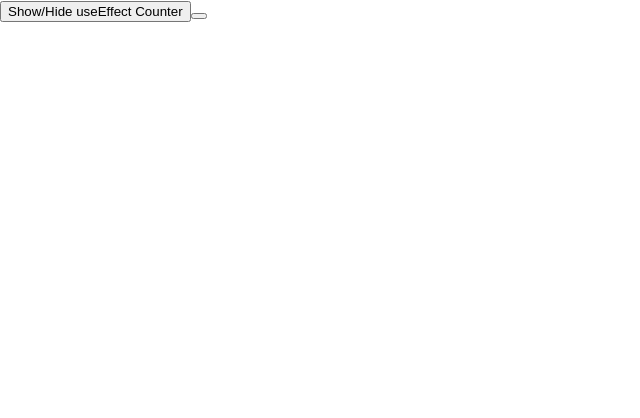
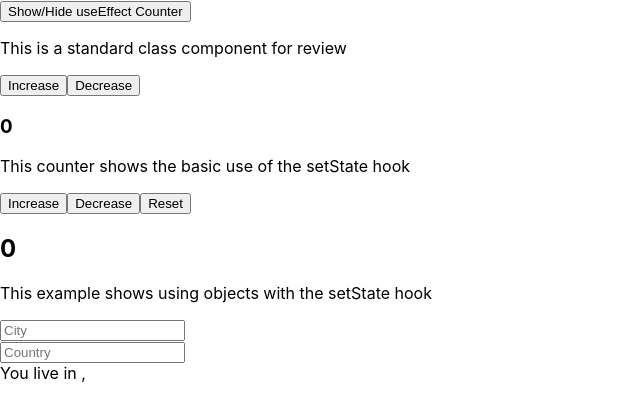
Before and after one commit to 1-8192/hooks-practice, a React (Create React App) app: page / in a window 1280 px wide. Shown: the top 418 px of the page, without its empty margins (0-640 px from the left). Built offline with nearby package versions, Linux system fonts and the light colour scheme.

Commit message:
custom hooks practice

```diff
--- a/src/App.js
+++ b/src/App.js
@@ -19,11 +19,11 @@ function App() {
         <button onClick={()=>{setVisible(!visible)}}>
           Show/Hide useEffect Counter
         </button>
-        {/* <ComponentClass />
+        <ComponentClass />
         <ClickCounter />
-        <ObjectState /> */}
-        { visible && <ClickCounterUseEffect /> }
-        <ContextButton />
+        <ObjectState />
+        {/* { visible && <ClickCounterUseEffect /> }
+        <ContextButton /> */}
       </div>
     </NameContext.Provider>
   );
--- a/src/ClickCounter.js
+++ b/src/ClickCounter.js
@@ -1,14 +1,26 @@
 import React, {useState} from 'react'
+
+//using custom hook for component business logic. Returning values in an object for component to use
+function useCounter(startingValue) {
+  //takes initial state as argument, returns that value as first element in array. 2nd value is function to update state value. Cannot invoke useState within conditional. Can assign values using ES6 destructuring. Value that corresponds to function will be update function name.
+  const [count, setCount] = useState(startingValue)
+
+  //onclick is calling the update function declared for the hooks
+  const handleIncreaseClick = () => setCount(count + 1)
+  const handleDecreaseClick = () => setCount(count - 1)
+  const handleResetClick = () => setCount(0)
+
+  return {
+    count,
+    handleIncreaseClick,
+    handleDecreaseClick,
+    handleResetClick
+  }
+}
 
 function ClickCounter() {
 
-    //takes initial state as argument, returns that value as first element in array. 2nd value is function to update state value. Cannot invoke useState within conditional. Can assign values using ES6 destructuring. Value that corresponds to function will be update function name.
-    const [count, setCount] = useState(0)
-
-    //onclick is calling the update function declared for the hooks
-    const handleIncreaseClick = () => setCount(count + 1)
-    const handleDecreaseClick = () => setCount(count - 1)
-    const handleResetClick = () => setCount(0)
+    const {count, handleIncreaseClick, handleDecreaseClick, handleResetClick } = useCounter(0)
 
     return (
       <div>
--- a/src/ClickCounterUseEffect.js
+++ b/src/ClickCounterUseEffect.js
@@ -5,7 +5,6 @@ function ClickCounterUseEffect() {
     //takes initial state as argument, returns that value as first element in array. 2nd value is function to update state value. Cannot invoke useState within conditional. Can assign values using ES6 destructuring. Value that corresponds to function will be update function name.
     const [count, setCount] = useState(0)
     const [color, setColor] = useState('salmon')
-    const [userText, setUserText] = useState('')
 
     //onclick is calling the update function declared for the hooks
     const handleIncreaseClick = () => setCount(count + 1)
@@ -18,22 +17,7 @@ function ClickCounterUseEffect() {
       }
     }
 
-    function handleUserKeyPress(event) {
-      const { key, keyCode } = event
-      if (keyCode === 32 || keyCode >= 65 && keyCode <= 90) {
-        setUserText(`${userText}${key}`)
-      }
-    }
-
-    //runs the function passed in everytime the component renders or re-renders. The return function clears everything setup on subsequent renders. The second argument (empty array) makes it so first function only runs on mounting and return function only runs on unmounting, not every render. If array is not empty, useEffect only runs when specified state value changes
-    useEffect(() => {
-      window.addEventListener('keydown', handleUserKeyPress)
-
-      //must remove event listener or will continue to add them every re-render
-      return () => {
-        window.removeEventListener('keydown', handleUserKeyPress)
-      }
-    })
+    const userText = useKeyPress('once upon a time')
 
     return (
       <div>
@@ -54,4 +38,29 @@ function ClickCounterUseEffect() {
     );
   }
 
+  //custom hook that can extend business logic across multiple components. Names must begin with 'use'
+  function useKeyPress(startingValue) {
+    const [userText, setUserText] = useState(startingValue)
+
+    function handleUserKeyPress(event) {
+      const { key, keyCode } = event
+      if (keyCode === 32 || keyCode >= 65 && keyCode <= 90) {
+        setUserText(`${userText}${key}`)
+      }
+    }
+
+    //runs the function passed in everytime the component renders or re-renders. The return function clears everything setup on subsequent renders. The second argument (empty array) makes it so first function only runs on mounting and return function only runs on unmounting, not every render. If array is not empty, useEffect only runs when specified state value changes
+    useEffect(() => {
+      window.addEventListener('keydown', handleUserKeyPress)
+
+      //must remove event listener or will continue to add them every re-render
+      return () => {
+        window.removeEventListener('keydown', handleUserKeyPress)
+      }
+    })
+
+    return userText
+
+  }
+
   export default ClickCounterUseEffect
```
